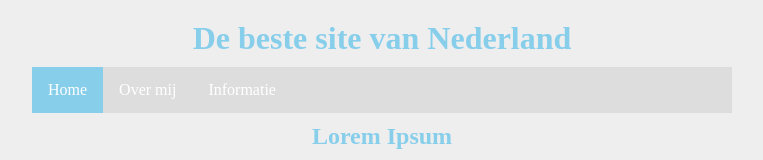
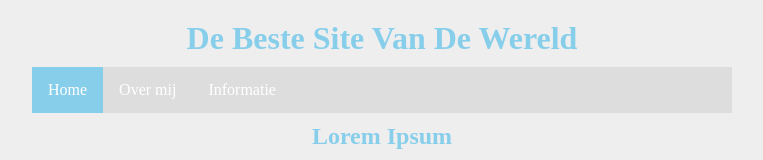
Before and after one commit to emmaus-4h/website-4hin1-iliyas, a plain HTML site: page index.html in a window 1280 px wide. Shown: the top 160 px of the page, without its empty margins (258-1021 px from the left). Drawn offline with Linux system fonts and the light colour scheme.

Commit message:
Titel veranderd van De beste site van Nederland naar De  Beste Site Van De Wereld

```diff
--- a/index.html
+++ b/index.html
@@ -12,7 +12,7 @@
   <div class="page">
 
     <header>
-      <h1 id="hoofdtitel" class="belangrijk">De beste site van Nederland</h1>
+      <h1 id="hoofdtitel" class="belangrijk">De Beste Site Van De Wereld</h1>
     </header>
 
     <nav>
```
Also changed, not shown: 1 other file.
